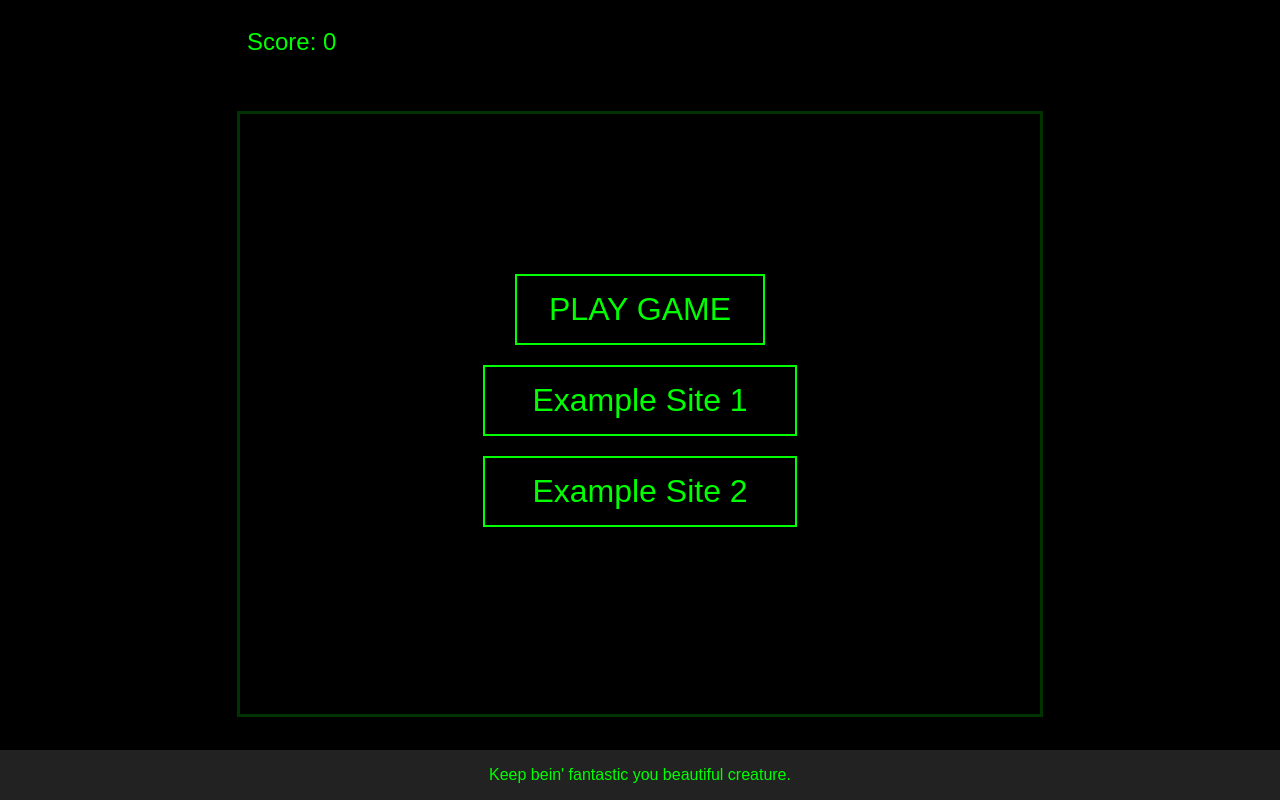
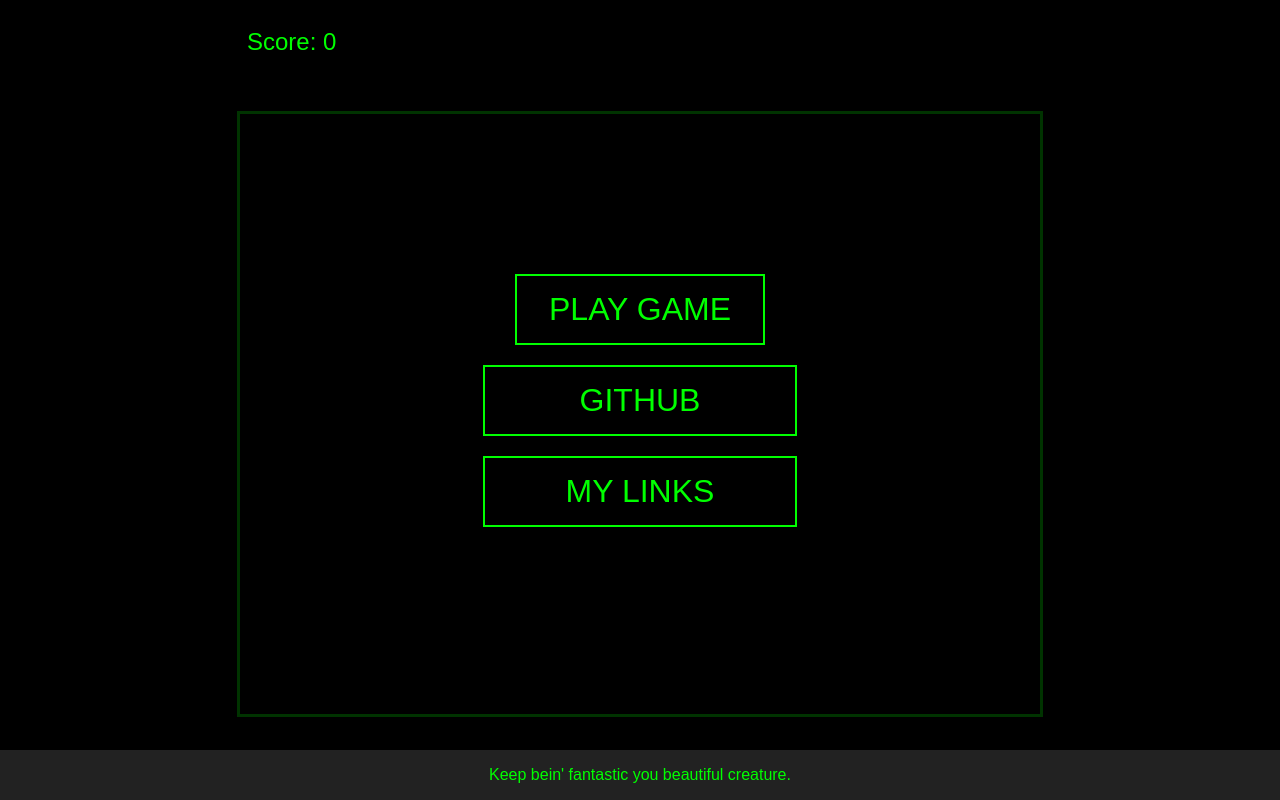
Before and after one commit to travisnwade/Pew-Pew-Cubed, a plain HTML site: page index.html in a window 1280 px wide. Drawn offline with Linux system fonts and the light colour scheme.

Commit message:
added links to menu

```diff
--- a/index.html
+++ b/index.html
@@ -50,8 +50,8 @@
           <canvas id="gameCanvas"></canvas>
             <div id="menu-overlay">
                 <button id="play-button">PLAY GAME</button>
-                <a href="#" target="_blank" class="menu-link">Example Site 1</a>
-                <a href="#" target="_blank" class="menu-link">Example Site 2</a>
+                <a href="https://github.com/travisnwade/Pew-Pew-Cubed" target="_blank" class="menu-link">GITHUB</a>
+                <a href="https://links.twade.io/" target="_blank" class="menu-link">MY LINKS</a>
             </div>
         </div>
     </div>
```
